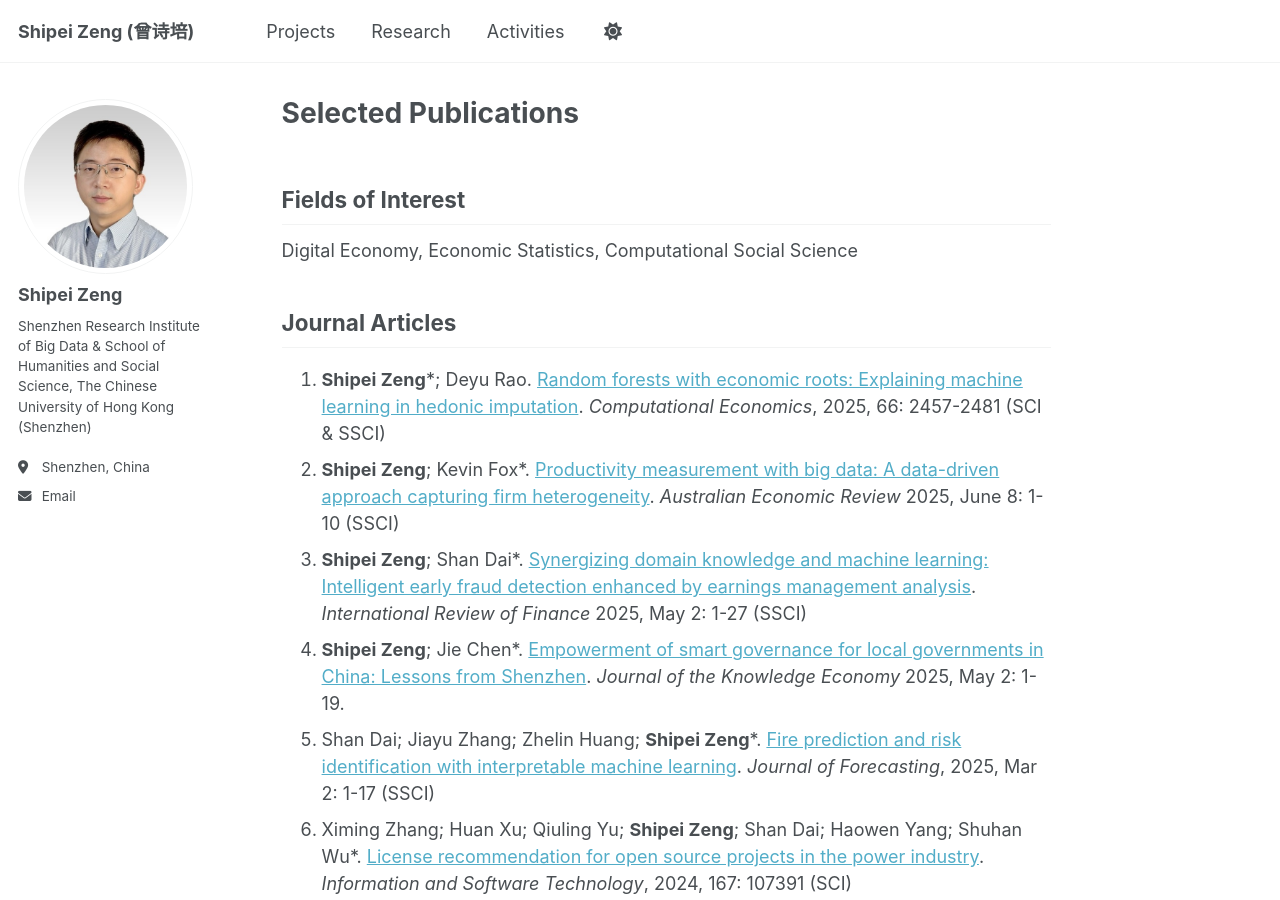
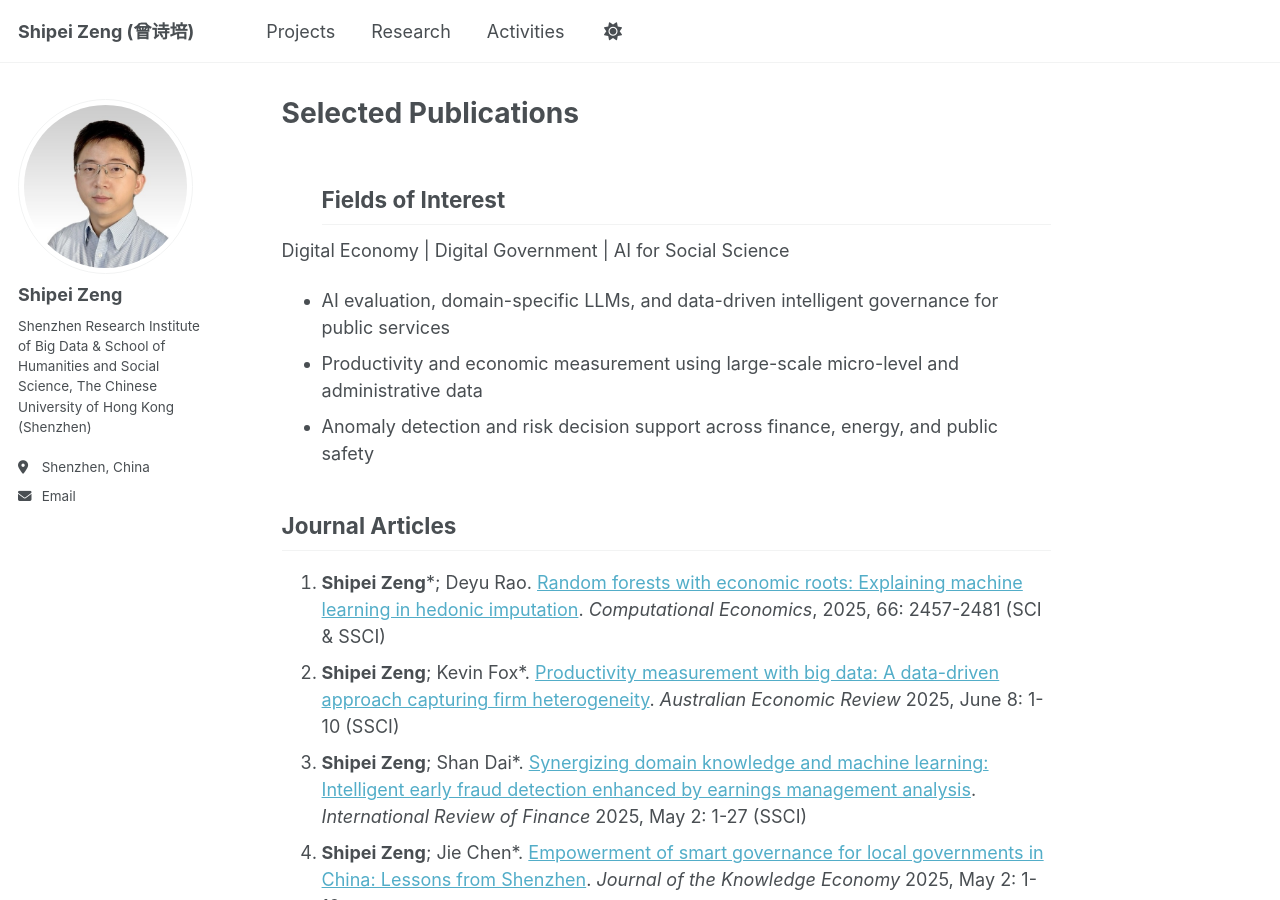
Before and after one commit to shipei-zeng/shipei-zeng.github.io, a Jekyll site: the page built from _pages/research.md, in a window 1280 px wide and 900 px high. Built offline with Jekyll 4.4.1, drawn with Linux system fonts in a browser that asks for light colours; a script that is not in the unit is left out.

Commit message:
Update research.md

```diff
--- a/_pages/research.md
+++ b/_pages/research.md
@@ -2,9 +2,12 @@
 permalink: /research/
 title: "Selected Publications"
 ---
-Fields of Interest
-------
-Digital Economy, Economic Statistics, Computational Social Science
+<h2 style="margin-left: 40px;">Fields of Interest</h2>
+
+Digital Economy | Digital Government | AI for Social Science
+- AI evaluation, domain-specific LLMs, and data-driven intelligent governance for public services
+- Productivity and economic measurement using large-scale micro-level and administrative data
+- Anomaly detection and risk decision support across finance, energy, and public safety
 
 Journal Articles
 ------
```
